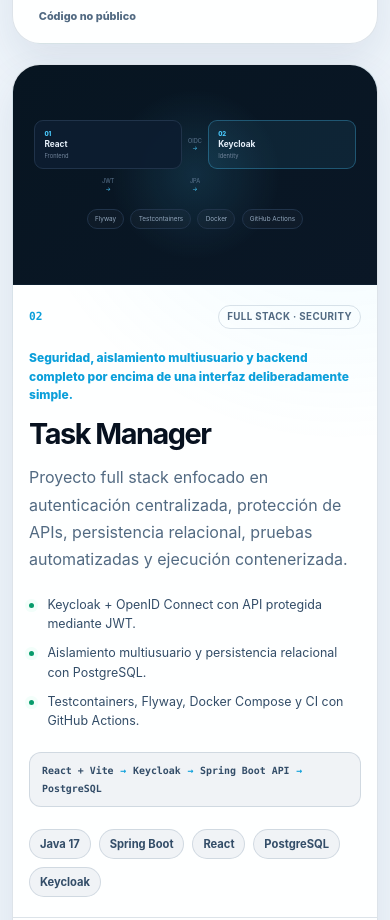
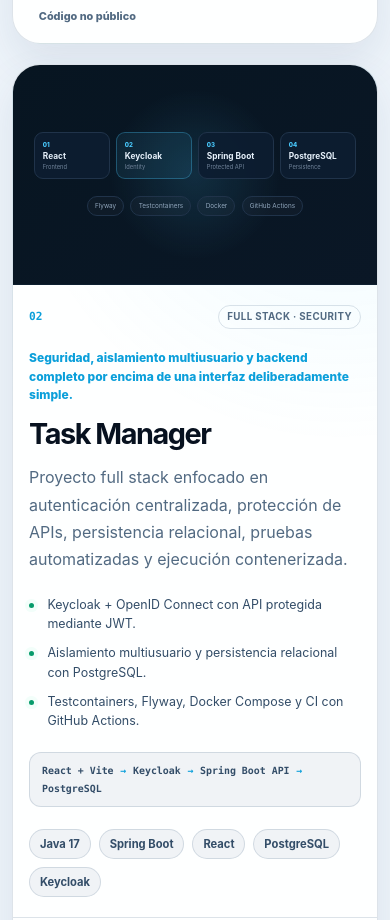
Before and after one commit to DanielDGe/danieldge.github.io, a React (Vite) app: page / in a window 390 px wide. Shown: the part 7420-8340 px from the top of the page. Built offline with nearby package versions, Linux system fonts and the light colour scheme.

Commit message:
style: polish project visuals on mobile

```diff
--- a/src/styles/global.css
+++ b/src/styles/global.css
@@ -2062,13 +2062,16 @@ svg {
   }
 
   .security-flow {
-    grid-template-columns: 1fr auto 1fr;
-    row-gap: 0.55rem;
-  }
-
-  .security-flow__node:nth-of-type(5),
-  .security-flow__node:nth-of-type(7) {
+    grid-template-columns: repeat(4, minmax(0, 1fr));
+    gap: 0.35rem;
+  }
+
+  .security-flow__connector {
     display: none;
+  }
+
+  .security-flow__node {
+    padding: 0.5rem;
   }
 
   .project-card__body {
```
